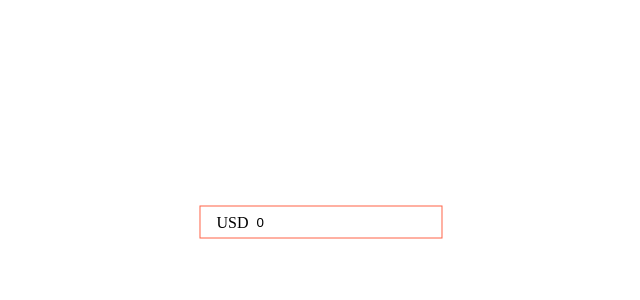
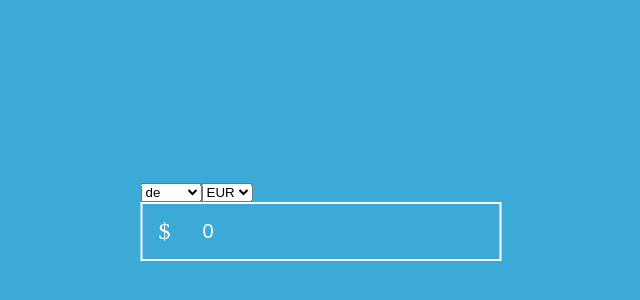
Before and after one commit to VolodymyrBuzinov/currency-input, a React (Create React App) app: page / in a window 1280 px wide. Shown: the part 178-478 px from the top of the page, without its empty margins (319-959 px from the left). Built offline with nearby package versions, Linux system fonts and the light colour scheme.

Commit message:
add on blur and selects

```diff
--- a/src/components/CurrencyInput/CurrencyInput.scss
+++ b/src/components/CurrencyInput/CurrencyInput.scss
@@ -1,22 +1,32 @@
+body {
+  background-color: rgb(59, 170, 214);
+}
+
 .CurrencyInput {
   position: relative;
-  padding: 0.5rem;
+  padding: 1rem 2rem;
   outline: none;
   z-index: 1;
   background-color: transparent;
   border: none;
-  &-content {
+  color: white;
+  font-size: 1.25rem;
+  &-wrap {
     position: absolute;
     top: 50%;
     left: 50%;
     transform: translate(-50%, -50%);
+  }
+  &-content {
     display: flex;
     align-items: center;
-    border: 1px solid tomato;
+    border: 2px solid white;
   }
   &-symbol {
     margin: 0;
     padding-left: 1rem;
+    color: white;
+    font-size: 1.5rem;
   }
   &-control {
     display: flex;
@@ -28,8 +38,7 @@
     height: 1.5rem;
     margin-right: 0.15rem;
   }
-  &-currency {
-  }
+
   &-menu {
     position: absolute;
     top: 115%;
--- a/src/components/CurrencyInput/CurrencyInput.tsx
+++ b/src/components/CurrencyInput/CurrencyInput.tsx
@@ -1,11 +1,40 @@
 import { FC } from "react";
-import { useCurrencyInput } from "./useCurrencyInput";
+import { currencies, locales, useCurrencyInput } from "./useCurrencyInput";
 
 export const CurrencyInput: FC = () => {
-  const { val, onChange, makeLocaleString, currencySymbol, handleBLur } =
-    useCurrencyInput();
+  const {
+    val,
+    onChange,
+    makeLocaleString,
+    currencySymbol,
+    handleBLur,
+    setLocale,
+    setCurrency,
+  } = useCurrencyInput();
 
   return (
+    <div className="CurrencyInput-wrap">
+      <select
+        name="locale"
+        onChange={({ target: { value } }) => setLocale(value)}
+      >
+        {locales.map((locale) => (
+          <option key={locale} value={locale}>
+            {locale}
+          </option>
+        ))}
+      </select>
+      <select
+        name="currency"
+        onChange={({ target: { value } }) => setCurrency(value)}
+      >
+        {currencies.map((currency) => (
+          <option key={currency} value={currency}>
+            {currency}
+          </option>
+        ))}
+      </select>
+
       <div className="CurrencyInput-content">
         <p className="CurrencyInput-symbol">{currencySymbol}</p>
         <input
@@ -16,5 +45,6 @@ export const CurrencyInput: FC = () => {
           onBlur={handleBLur}
         />
       </div>
+    </div>
   );
 };
--- a/src/components/CurrencyInput/useCurrencyInput.ts
+++ b/src/components/CurrencyInput/useCurrencyInput.ts
@@ -13,21 +13,21 @@ export const locales = [
 ];
 
 export const useCurrencyInput = () => {
-  // const [locale, setLocale] = useState("en-US");
-  // const [currency, setCurrency] = useState("USD");
+  const [locale, setLocale] = useState("en-US");
+  const [currency, setCurrency] = useState("USD");
   const [val, setVal] = useState("0");
   const [centsSeparator, setCentsSeparator] = useState("");
-  const [currencySymbol, setCurrencySymbol] = useState("$");
+  const [currencySymbol, setCurrencySymbol] = useState("");
   const [groupSeparator, setGroupSeparator] = useState("");
 
   useEffect(() => {
     getSymbolAndCentsSeparator();
-  }, []);
+  }, [currency]);
 
   const getSymbolAndCentsSeparator = () => {
-    const formatter = new Intl.NumberFormat("uk-UA", {
+    const formatter = new Intl.NumberFormat(locale, {
       style: "currency",
-      currency: "USD",
+      currency: currency,
     });
 
     formatter.formatToParts(11111).forEach((item) => {
@@ -46,7 +46,7 @@ export const useCurrencyInput = () => {
 
     if (onlySeparator) return `0${centsSeparator}`;
 
-    const formatter = Intl.NumberFormat("uk-UA");
+    const formatter = Intl.NumberFormat(locale);
 
     const localizedValue = formatter.format(
       Number(splittedVal?.[0].replace(/\D/g, ""))
@@ -61,11 +61,12 @@ export const useCurrencyInput = () => {
   };
 
   const handleBLur = () => {
-    // setVal(
-    //   Intl.NumberFormat("uk-UA").format(
-    //     Number(val.replace(RegExp(`[\\D\\${centsSeparator}]`, "g"), ""))
-    //   )
-    // );
+    const newVal = Number(
+      val
+        .replace(RegExp(`\\${centsSeparator}`), ".")
+        .replace(RegExp(`[^\\d\\.]`, "g"), "")
+    );
+    setVal(Intl.NumberFormat(locale).format(newVal));
   };
 
   const onChange = ({ target }: React.ChangeEvent<HTMLInputElement>) => {
@@ -99,10 +100,12 @@ export const useCurrencyInput = () => {
     onChange,
     val,
     setVal,
-    // currency,
-    // setCurrency,
     makeLocaleString,
     currencySymbol,
     handleBLur,
+    locale,
+    setLocale,
+    currency,
+    setCurrency,
   };
 };
```
Lines whose indentation alone changed are shown as unchanged.
